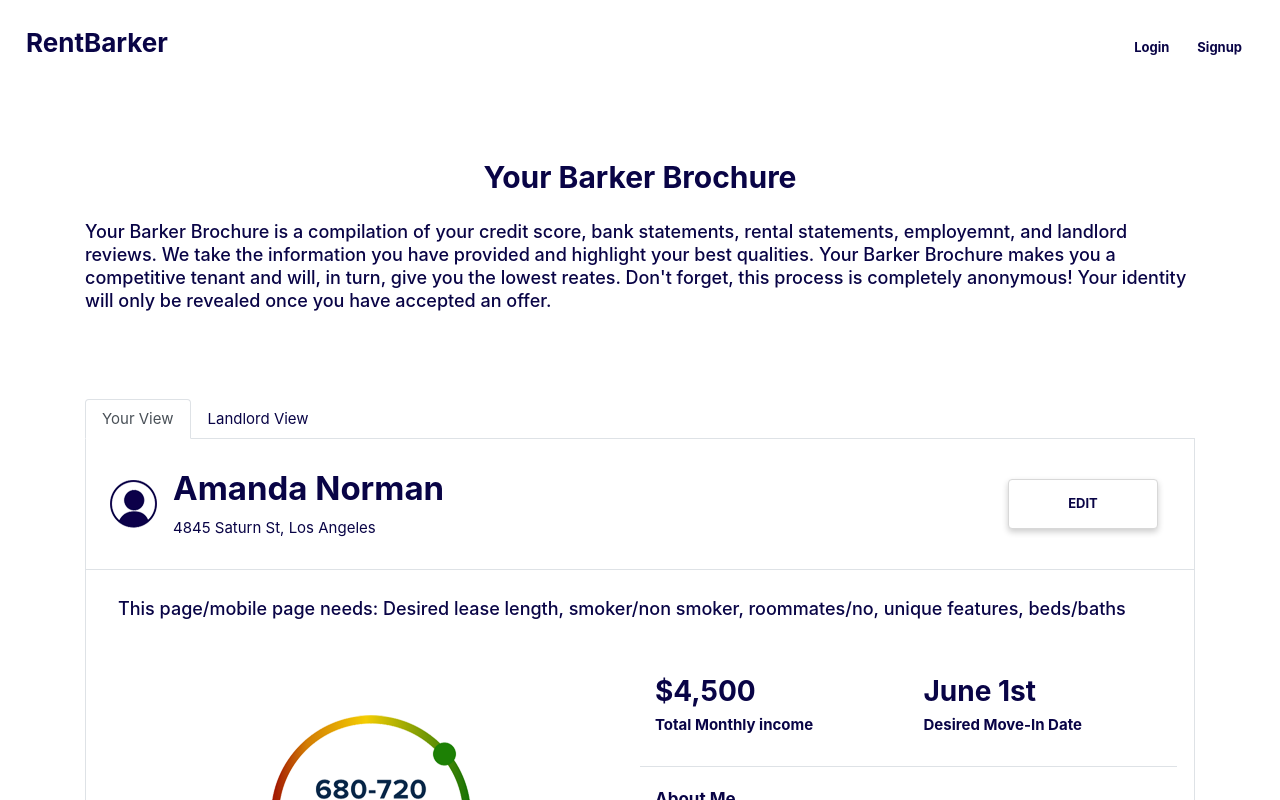
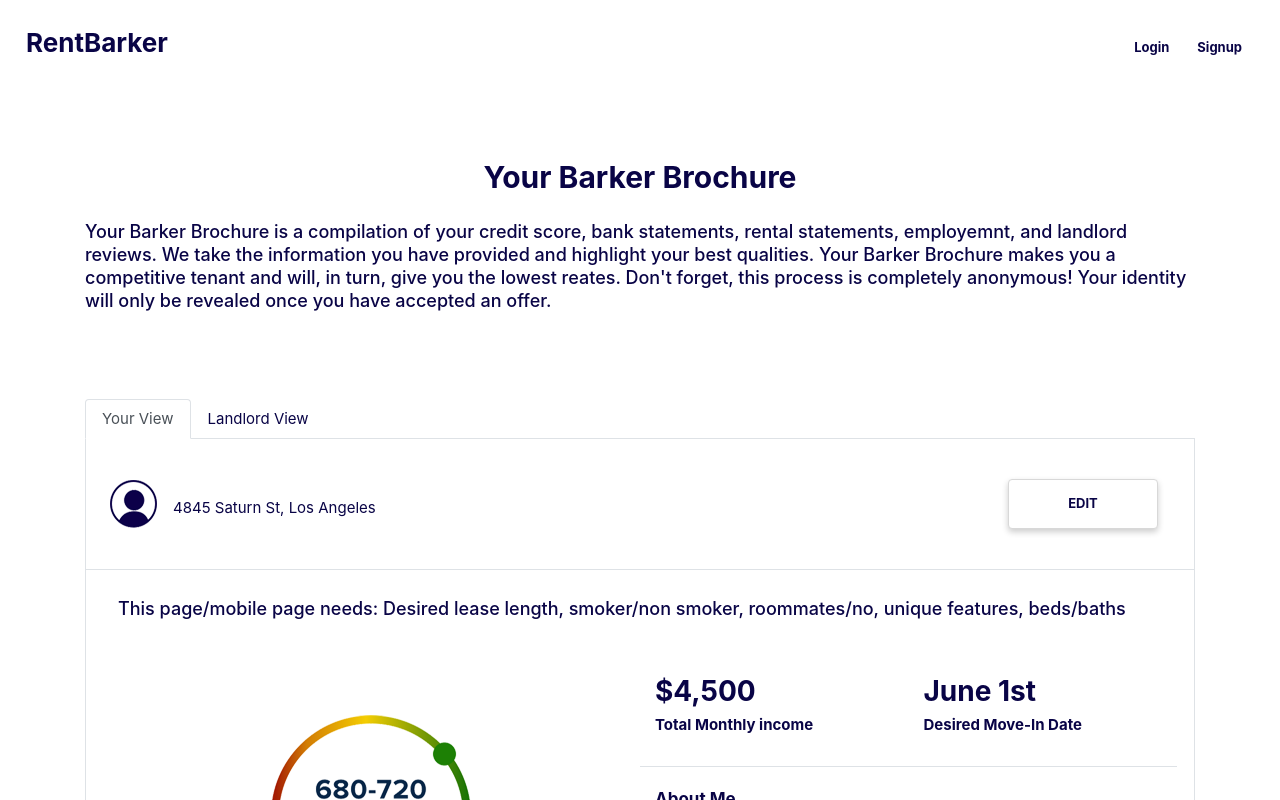
Before and after one commit to great-dev1/21-1-7-rentbarker-next-bootstrap, a Next.js app: page /brochure in a window 1280 px wide. Shown: the top 800 px of the page. Built offline with nearby package versions, Linux system fonts and the light colour scheme.

Commit message:
Implement of the flow upto 13

```diff
--- a/pages/brochure/index.js
+++ b/pages/brochure/index.js
@@ -1,3 +1,4 @@
+import React from 'react'
 import Head from 'next/head'
 import { Container, Tabs, Tab, Row, Col, Form } from 'react-bootstrap'
 
@@ -7,7 +8,19 @@ import MyButton from '../../components/MyButton'
 import utils from '../../styles/utils.module.css'
 import styles from './Brochure.module.css'
 
-export default function Brochure() {
+export default class Brochure extends React.Component {
+  state = {
+    fullName: '',
+  }
+
+  componentDidMount() {
+    const fullName = localStorage.getItem('fullName');
+    this.setState({ fullName });
+  }
+
+  render() {
+    const { fullName } = this.state;
+
     return (
       <div>
         {/* <img src="/testback-13.png" style={{ position: "absolute", "zIndex": "99", top: "0", width: "100%", opacity: "0.5" }} /> */}
@@ -44,7 +57,7 @@ export default function Brochure() {
                     <img src="/brochure/user-icon.png" alt="user" />
 
                     <div className="ml-3">
-                    <h2 className={styles.username}>Amanda Norman</h2>
+                      <h2 className={styles.username}>{fullName}</h2>
                       <p className={styles.tab_detail}>4845 Saturn St, Los Angeles</p>
                     </div>
                   </div>
@@ -231,3 +244,4 @@ export default function Brochure() {
       </div>
     )
   }
+}
--- a/pages/signup/index.js
+++ b/pages/signup/index.js
@@ -20,8 +20,7 @@ export default class Signup extends React.Component {
 
   handleSubmit = () => {
     const { fullName } = this.state;
-    const firstName = fullName.split(' ')[0];
-    localStorage.setItem('firstName', firstName);
+    localStorage.setItem('fullName', fullName);
   }
 
   render() {
--- a/pages/welcome/index.js
+++ b/pages/welcome/index.js
@@ -13,7 +13,7 @@ export default class Welcome extends React.Component {
   }
 
   componentDidMount() {
-    const firstName = localStorage.getItem('firstName');
+    const firstName = localStorage.getItem('fullName').split(' ')[0];
     this.setState({ firstName });
   }
 
```
Lines whose indentation alone changed are shown as unchanged.
